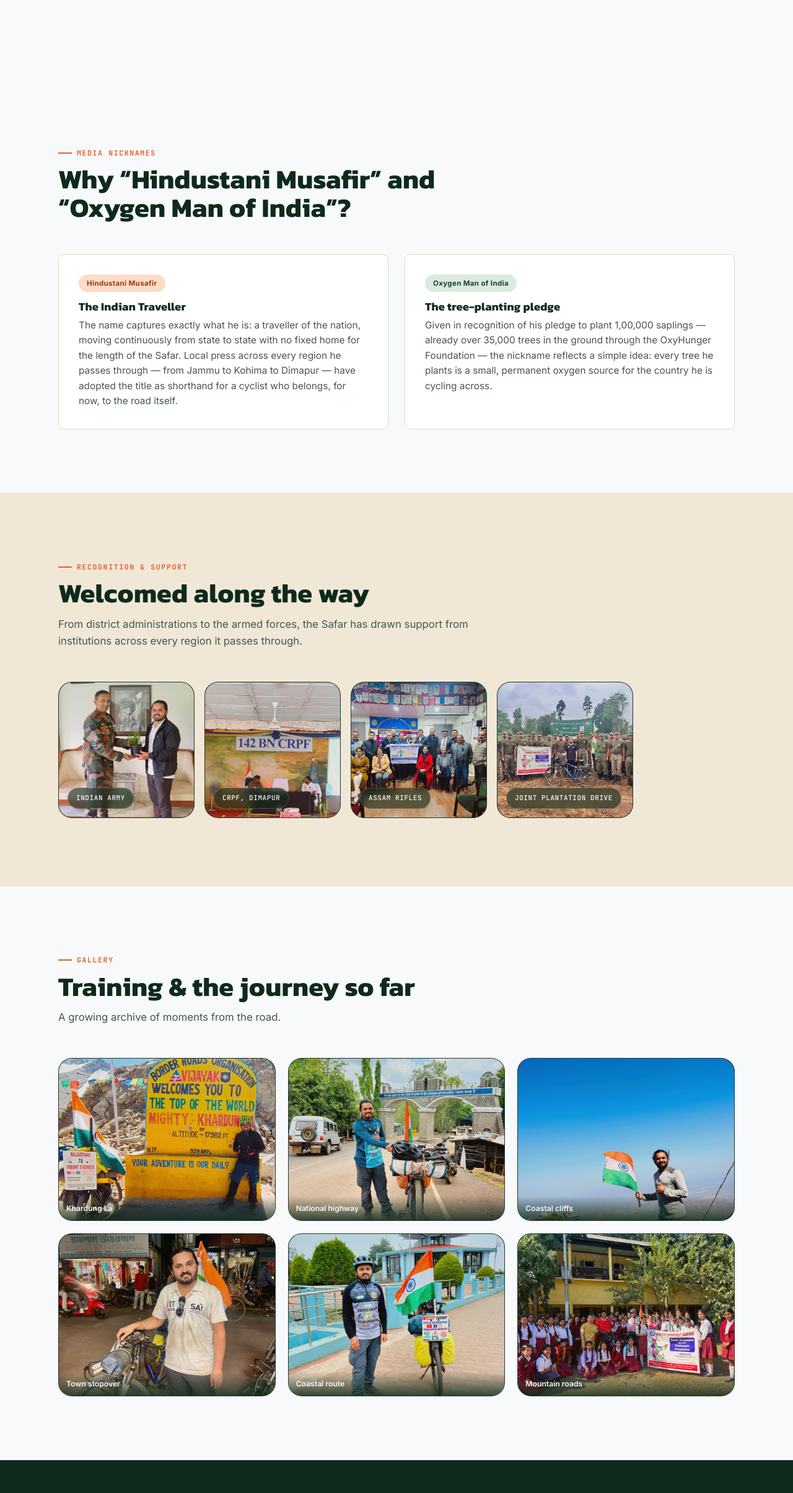
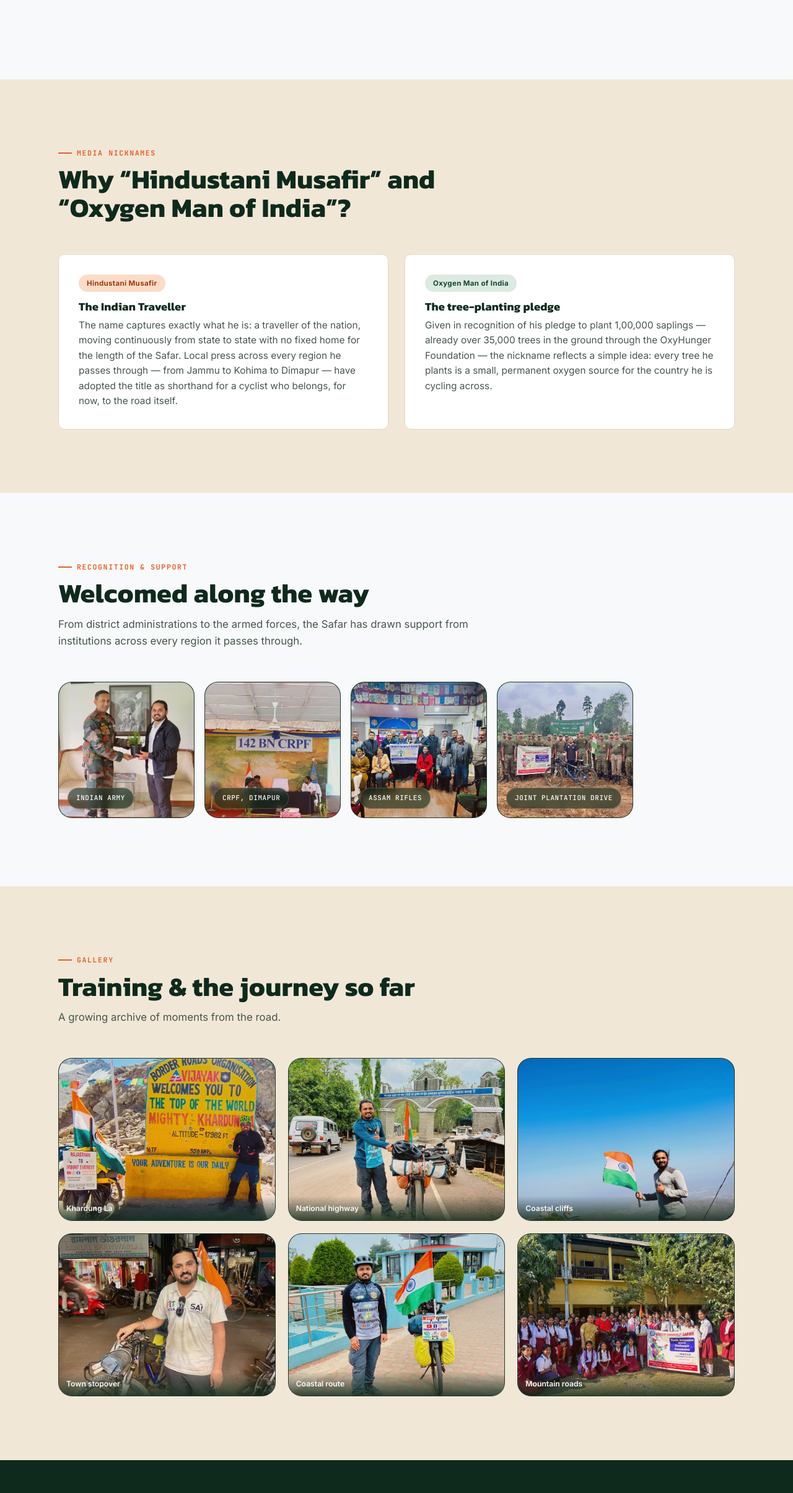
Before and after one commit to Homeasy-Automations/shakti, a plain HTML site: page about.html in a window 1280 px wide. Shown: the part 4034-6443 px from the top of the page at 62% size. Drawn offline with Linux system fonts and the light colour scheme.

Commit message:
Updated project

```diff
--- a/about.html
+++ b/about.html
@@ -116,7 +116,7 @@
     </div>
   </section>
 
-  <section class="section section--primary">
+  <section class="section">
     <div class="wrap">
       <div class="section-head">
         <span class="eyebrow">Co-Founder</span>
@@ -146,7 +146,7 @@
     </div>
   </section>
 
-  <section class="section">
+  <section class="section section--sand">
     <div class="wrap">
       <div class="section-head">
         <span class="eyebrow">Media nicknames</span>
@@ -167,7 +167,7 @@
     </div>
   </section>
 
-  <section class="section section--sand">
+  <section class="section">
     <div class="wrap">
       <div class="section-head">
         <span class="eyebrow">Recognition &amp; support</span>
@@ -183,7 +183,7 @@
     </div>
   </section>
 
-  <section class="section">
+  <section class="section section--sand">
     <div class="wrap">
       <div class="section-head">
         <span class="eyebrow">Gallery</span>
```
